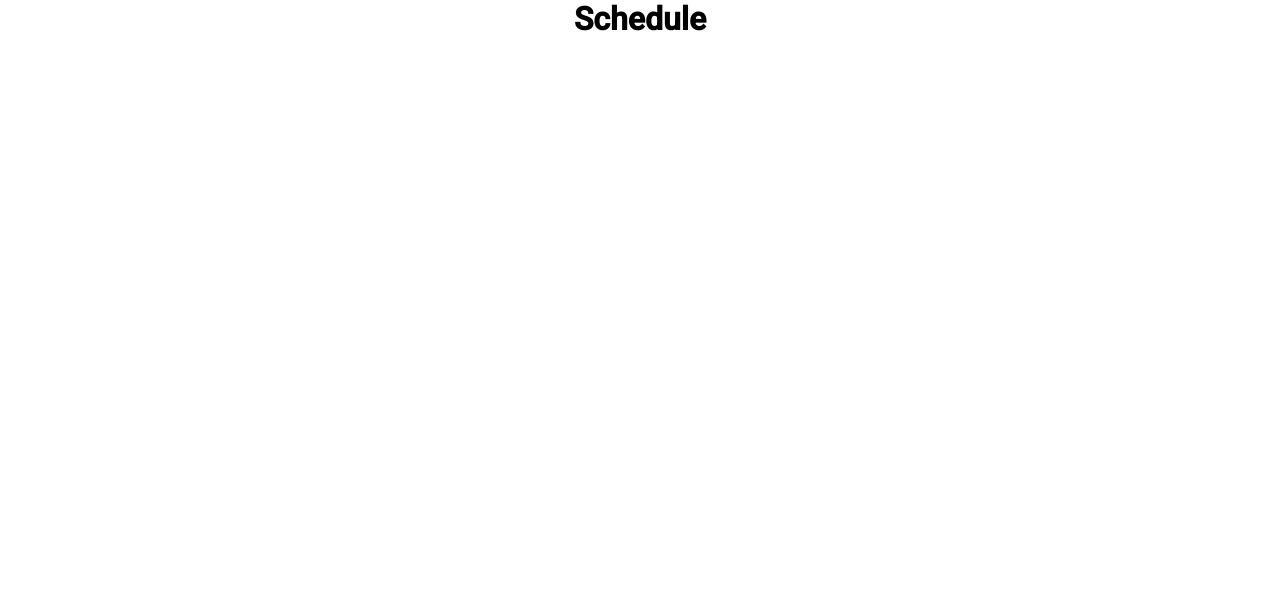
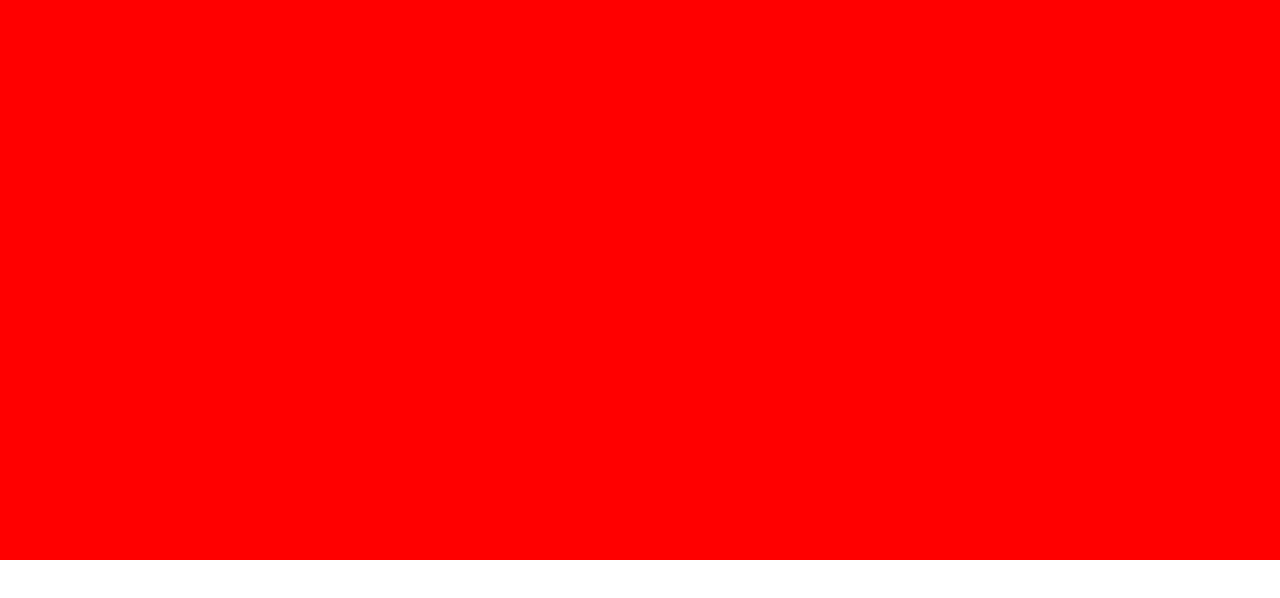
Before and after one commit to DanielSalis/UNIFESP_ScheduleApp_Client, a React (Create React App) app: page /schedule in a window 1280 px wide. Shown: the top 598 px of the page. Built offline with nearby package versions, Linux system fonts and the light colour scheme.

Commit message:
feat: criando estruturas para a página de schedule

```diff
--- a/src/Pages/Schedule/index.js
+++ b/src/Pages/Schedule/index.js
@@ -1,10 +1,12 @@
 import React, {Component} from 'react';
-
+import { PageContainer, Body } from "./style";
 class Schedule extends Component{
 
     render(){
         return(
-            <h1>Schedule</h1>
+            <PageContainer>
+                <Body></Body>
+            </PageContainer>
         )
     }
 }
--- /dev/null
+++ b/src/Pages/Schedule/style.js
@@ -0,0 +1,16 @@
+import styled from 'styled-components';
+
+export const PageContainer = styled.div`
+    width:100%;
+    height:100%;
+    display:flex;
+    flex-direction:column;
+`;
+
+export const Body= styled.div`
+    width:100%;
+    height:70%;
+    display:flex;
+    flex-direction:column;
+    background-color: red;
+`;
```
